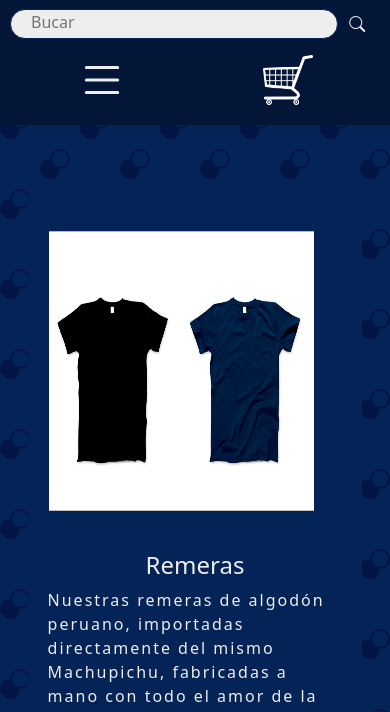
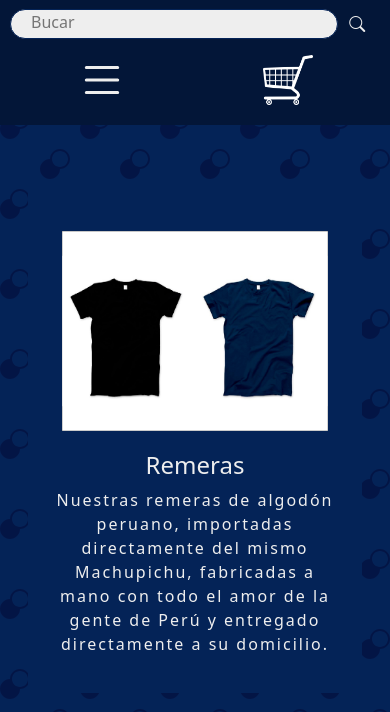
Before and after one commit to TrellixVulnTeam/Tienda_online_Salinas_ASC9, a website: page index.html in a window 390 px wide. Shown: the part 131-843 px from the top of the page. Drawn offline with nearby package versions, Linux system fonts and the light colour scheme.

Commit message:
agregado de detalles de las fotografias

```diff
--- a/scss/_media.scss
+++ b/scss/_media.scss
@@ -153,10 +153,11 @@
                         margin: auto;
                         img {
                             @include width-heigth (80%, 320px);
-                            margin-top: 45px;
+                            margin: 45px auto 0;
                         }
                         .side {
                             width: 95%;
+                            text-align: center;
                         }
                     }
                 }
@@ -261,7 +262,7 @@
                         flex-direction: column;
                         margin: auto;
                         img {
-                            @include width-heigth (80%, 280px);
+                            @include width-heigth (80%, 200px);
                         }
                         .side {
                             width: 95%;
```
Also changed, not shown: css/style.css.
